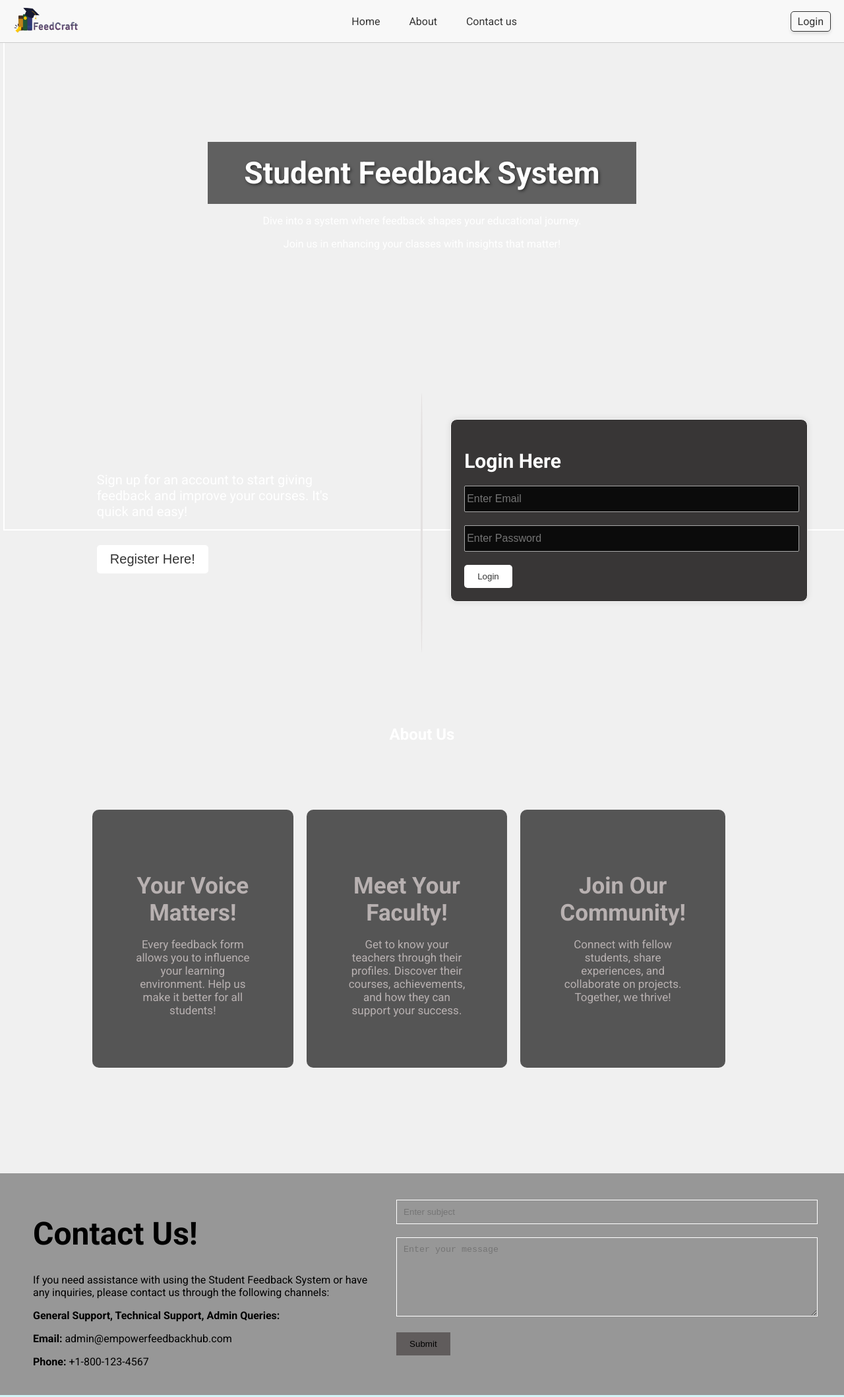
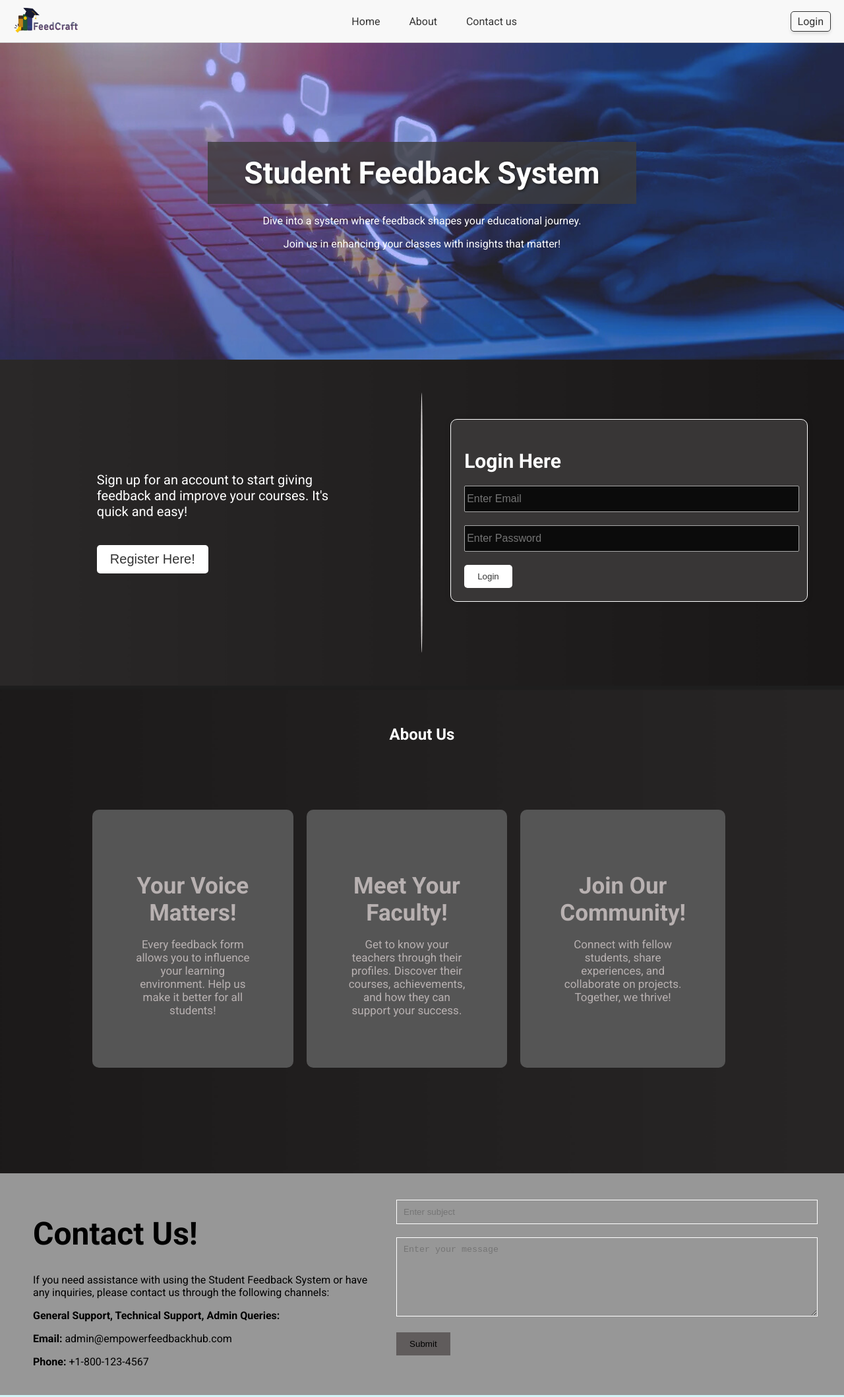
Before and after one commit to Khowshikksharma/Student-Feedback-System-Frontend-HTML-, a plain HTML site: page index.html in a window 1280 px wide. Shown: the top 2117 px of the page at 66% size. Drawn offline with Linux system fonts and the light colour scheme; the site is published under a folder, as on GitHub Pages, so addresses that start at the root find nothing.

Commit message:
Add files via upload

```diff
--- a/css/home.css
+++ b/css/home.css
@@ -1,6 +1,6 @@
 /* Main Banner */
 .main-banner {
-    background: url('/images/editedhomeimg.jpg') no-repeat center center fixed;
+    background: url('../images/editedhomeimg.jpg') no-repeat center center fixed;
     background-size: cover;
     color: #fff;
     text-align: center;
@@ -33,7 +33,7 @@
     display: flex;
     justify-content: space-around;
     padding: 50px 20px;
-    background: url('/images/homeloginregis.png') no-repeat center center;
+    background: url('../images/homeloginregis.png') no-repeat center center;
     background-size: cover;
     color: #fff;
 }
@@ -119,7 +119,7 @@
 .about {
     text-align: center;
     padding: 40px 40px;
-    background: url('/images/homeabout.png') no-repeat center center;
+    background: url('../images/homeabout.png') no-repeat center center;
     background-size: cover;
     color: #fff;
 }
--- a/css/homesnavbar.css
+++ b/css/homesnavbar.css
@@ -3,7 +3,7 @@ body {
   flex-direction: column;
   min-height: 100vh;
   font-family: 'Roboto', sans-serif;
-  background: url('/images/formBG.png') no-repeat center center fixed;
+  background: url('../images/formBG.png') no-repeat center center fixed;
   background-size: cover;
   margin: 0;
   padding: 0;
--- a/css/register.css
+++ b/css/register.css
@@ -4,7 +4,7 @@
     display: flex;
     justify-content: space-around;
     padding: 50px 20px;
-    background: url('/images/editedregisterbgimg.jpg') no-repeat center center ;
+    background: url('../images/editedregisterbgimg.jpg') no-repeat center center ;
     background-size: cover;
     color: #fff;
 }
```
